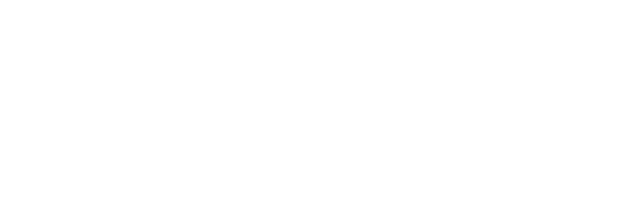
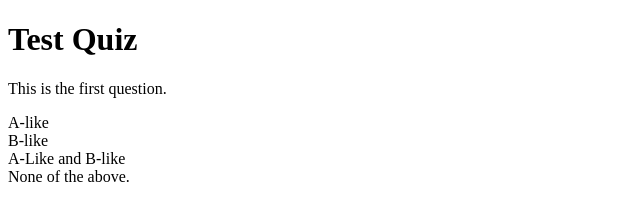
Before and after one commit to Moto42/m42-quiz, a website: page quizRunner/quizRunner.html in a window 1280 px wide. Shown: the whole page, without its empty margins (0-640 px from the left). Drawn offline with nearby package versions, Linux system fonts and the light colour scheme.

Commit message:
First fully functional version.

```diff
--- a/quizRunner/quizRunner.html
+++ b/quizRunner/quizRunner.html
@@ -3,9 +3,36 @@
   <head>
     <meta charset="utf-8">
     <meta name="viewport" content="width=device-width, initial-scale=1.0">
-    <title></title>
+    <title>Quiz Display</title>
   </head>
   <body>
-
+    <link rel="stylesheet" href="quizRunner.css">
+    <h1 id="quizTitle">Loading Quiz</h1>
+    <p id="quizBlurb">
+      Your quiz is being prepared and will be ready soon.
+    </p>
+    <div id="question" class="hide">
+      <p id="questionText">
+        Default Question Text
+      </p>
+      <div id="answers">
+        <div class="answer" data-results="type-A type-B">
+          Type-AB
+        </div>
+        <div class="answer" data-results="type-B type-C">
+          Type-BC
+        </div>
+      </div>
+    </div>
+    <div id="result" class="hide">
+      <h2 id="resultTitle">Your Result!</h2>
+      <p id="resultBlurb">Placeholder text you should never see.</p>
+    </div>
+    <script
+			  src="https://code.jquery.com/jquery-3.3.1.min.js"
+			  integrity="sha256-FgpCb/KJQlLNfOu91ta32o/NMZxltwRo8QtmkMRdAu8="
+			  crossorigin="anonymous">
+    </script>
+    <script src="./quizRunner.js" charset="utf-8"></script>
   </body>
 </html>
--- a/quizRunner/quizRunner.js
+++ b/quizRunner/quizRunner.js
@@ -1,25 +1,106 @@
-const $ = require('jquery');
+
+const util = {};
+util.objectToArray = function (obj) {
+  let arr = [];
+  for(let i in obj) {
+    arr.push(obj[i]);
+  }
+  return arr;
+};
 
 const quizRunner = {};
-quizRunner.setDocTitle = function (title) {
+let quiz;
+
+quizRunner.clickAnswer      =       function (e)            {
+  const results  = $(e.target).data('results') ? $(e.target).data('results').split(',') : [];
+  results.forEach((item) => {
+    quiz.results[item].score = quiz.results[item].score + 1;
+  });
+  quizRunner.nextQuestion();
+};
+quizRunner.getQuizID        =       function ()             {
+  return window.location.search.split('?')[1];
+};
+quizRunner.setDocTitle      =       function (title)        {
   document.title = title;
-}
-quizRunner.loadQuiz = function (quizID) {
-  const quiz = require('./quizes/testQuiz');
+};
+quizRunner.setTitle         =       function (title)        {
+  $('#quizTitle').text(title);
+};
+quizRunner.setBlurb         =       function (blurb)        {
+  $('#quizBlurb').text(blurb);
+};
+quizRunner.setQuestionText  =       function (question)     {
+  $('#questionText').text(question);
+};
+quizRunner.createAnswer     =       function (text,results) {
+  let answer = $(`<div>${text}</div>`)
+    .addClass('answer')
+    .attr('data-results',results)
+    .click(quizRunner.clickAnswer);
+  return answer;
+};
+quizRunner.populateAnswers  =       function (answers)      {
+  answers.forEach(answer => {
+    const element = quizRunner.createAnswer(answer.answer, answer.results.join(","));
+    $('#answers').append(element);
+  });
+};
+quizRunner.clearAnswers     =       function ()             {
+  $('#answers').children().remove();
+};
+quizRunner.displayQuestion  =       function (question)     {
+  quizRunner.setQuestionText(question.question);
+  quizRunner.clearAnswers();
+  quizRunner.populateAnswers(question.answers);
+};
+quizRunner.initializeScores =       function ()             {
+  for(let i in quiz.results){
+    quiz.results[i].score = 0;
+  }
+};
+quizRunner.nextQuestion     =       function ()             {
+  quiz.currentQuestion = quiz.currentQuestion + 1;
+  if (quiz.currentQuestion === quiz.questions.length) {
+    quizRunner.displayResults();
+    return;
+  }
+  else {
+    quizRunner.displayQuestion(quiz.questions[quiz.currentQuestion]);
+  }
+};
+quizRunner.loadQuiz         = async function (quizID)       {
+  const quiz = await fetch('quizes/testQuiz.json').then(res =>res.json());
   return quiz;
 };
-quizRunner.setTitle = function (title) {
-  $('#quizTitle').text(title)
-}
-quizRunner.setBlurb = function (blurb) {
-  $('#quizBlurb').text(blurb);
-}
-quizRunner.setQuestion = function(question) {
-  $('#question').text(question);
-
-}
-
-// TODO: quizRunner.populateAnswers = function (answers) {};
+quizRunner.populateQuiz     = async function (quizID)       {
+  quiz = await quizRunner.loadQuiz(quizID);
+  quiz.currentQuestion = 0;
+  quizRunner.initializeScores();
+  quizRunner.setTitle(quiz.title);
+  quizRunner.setDocTitle(quiz.title);
+  quizRunner.setBlurb(quiz.blurb);
+  quizRunner.displayQuestion(quiz.questions[quiz.currentQuestion]);
+  quizRunner.startQuiz();
+};
+quizRunner.fillInResults    =       function (results)      {
+  const array = util.objectToArray(results);
+  const sortedArray = [...array].sort((a, b) => b.score - a.score);
+  const resultTitle = sortedArray[0].name;
+  const resultBlurb =  sortedArray[0].description;
+  $('#resultTitle').text(resultTitle);
+  $('#resultBlurb').text(resultBlurb);
+};
+quizRunner.displayResults   =       function ()             {
+  $('#question').addClass('hide');
+  quizRunner.fillInResults(quiz.results);
+  $('#result').removeClass('hide');
+};
+quizRunner.startQuiz        =       function ()             {
+  $("#quizBlurb").addClass('hide');
+  $("#question").removeClass('hide');
+};
 
 
-module.exports = quizRunner;
+const quizID = quizRunner.getQuizID();
+quizRunner.populateQuiz(quiz,quizID);
```
